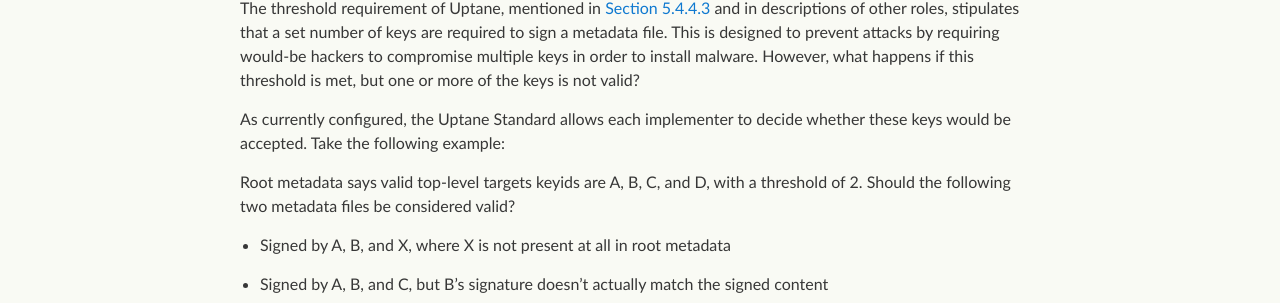
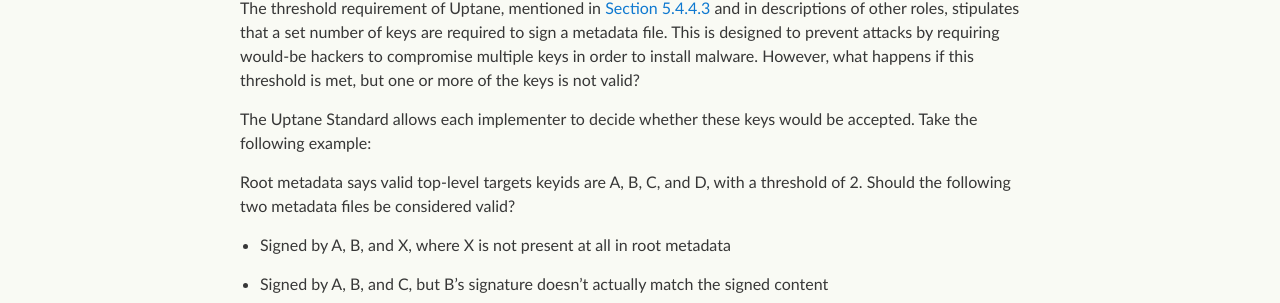
Before and after one commit to uptane/deployment-considerations, a Jekyll site: the page built from faq.md, in a window 1280 px wide. Shown: the part 525-828 px from the top of the page. Built offline with Jekyll 4.4.1, drawn with Linux system fonts in a browser that asks for light colours; our own code applies the rules of GitHub Pages for plain Markdown files.

Commit message:
Update faq.md

```diff
--- a/faq.md
+++ b/faq.md
@@ -19,7 +19,7 @@ css_id: faq
 ### **Must all signatures be valid for a threshold of signatures to be valid?**
 The threshold requirement of Uptane, mentioned in [Section 5.4.4.3](https://uptane.github.io/uptane-standard/uptane-standard.html#check_root) and in descriptions of other roles, stipulates that a set number of keys are required to sign a metadata file. This is designed to prevent attacks by requiring would-be hackers to compromise multiple keys in order to install malware. However, what happens if this threshold is met, but one or more of the keys is not valid?
 
-As currently configured, the Uptane Standard allows each implementer to decide whether these keys would be accepted. Take the following example:
+The Uptane Standard allows each implementer to decide whether these keys would be accepted. Take the following example:
 
 Root metadata says valid top-level targets keyids are A, B, C, and D, with a threshold of 2. Should the following two metadata files be considered valid?
 
```
